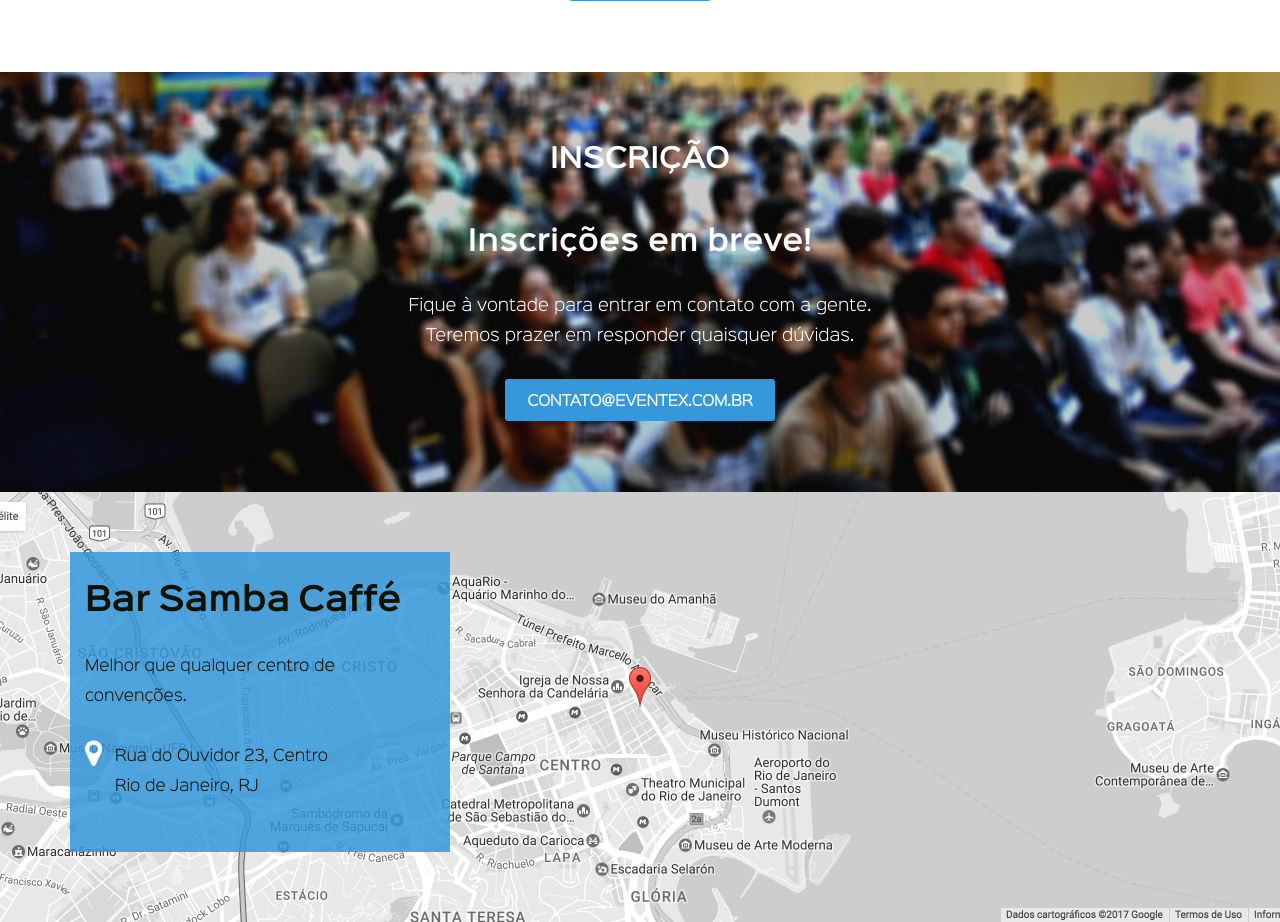
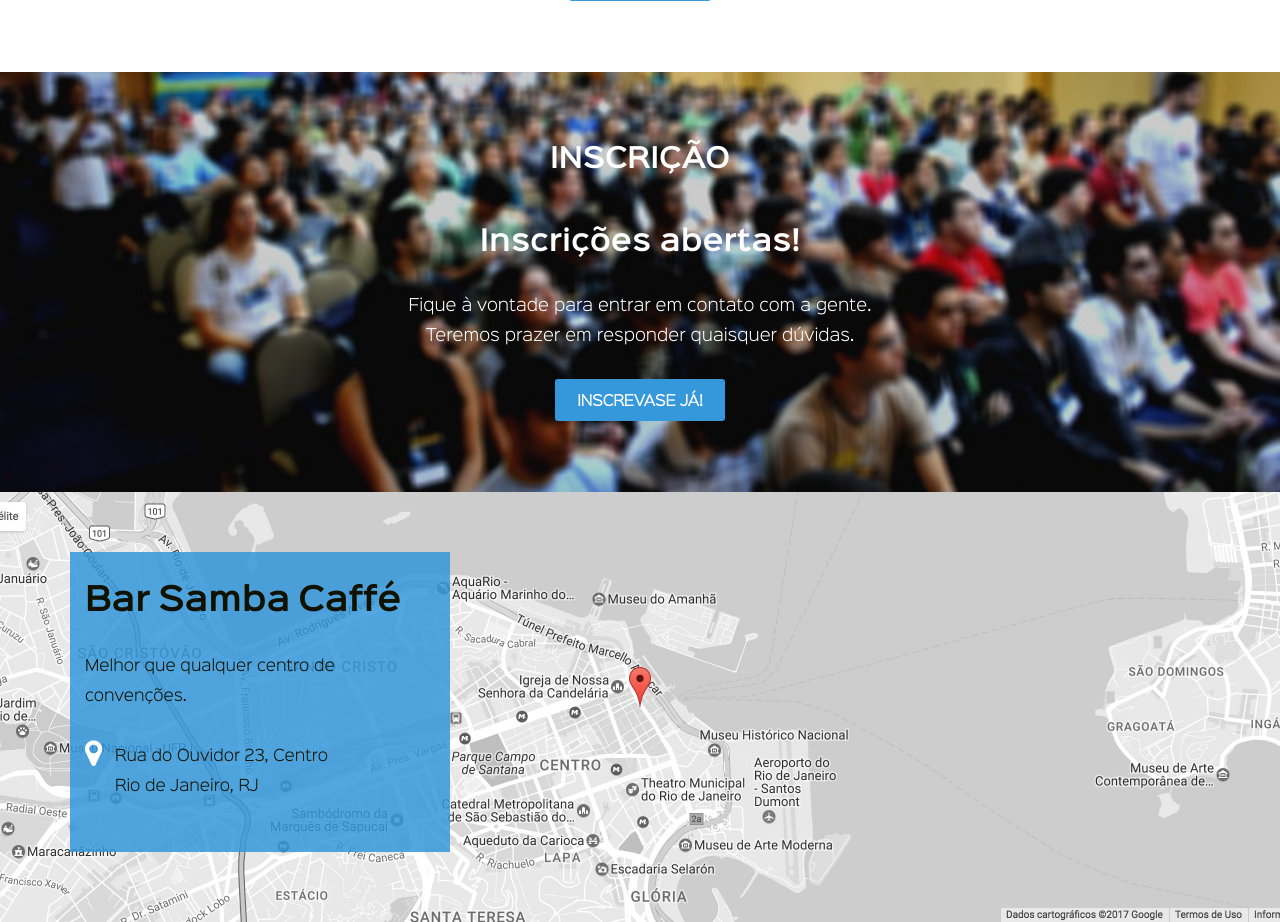
Before and after one commit to victoracioly/eventex-victoracioly, a Django app: page / in a window 1280 px wide. Shown: the part 1818-2740 px from the top of the page. Run offline with Django 3.2, Linux system fonts and the light colour scheme; some libraries are stand-ins or nearby versions.

Commit message:
Habilitando o BOtao Inscricao

```diff
--- a/eventex/core/templates/index.html
+++ b/eventex/core/templates/index.html
@@ -48,7 +48,7 @@
                     <ul>
                         <li><a data-scroll href="#overview">Conferência</a></li>
                         <li><a data-scroll href="#sponsors">Patrocinadores</a></li>
-                        <li><a data-scroll href="#register">Inscrição</a></li>
+                        <li><a data-scroll href="/inscricao/">Inscrição</a></li>
                         <li><a data-scroll href="#venue">Local</a></li>
                     </ul>
                 </nav>
@@ -110,9 +110,9 @@
             <div class="register row">
                 <div class="text-align-center row desktop-12 padding-top-2 min-h-14 container">
                 	<h2>Inscrição</h2>
-                	<h3>Inscrições em breve!</h3>
+                	<h3>Inscrições abertas!</h3>
                     <p>Fique à vontade para entrar em contato com a gente.<br>Teremos prazer em responder quaisquer dúvidas.</p>
-                	<a class="btn-basic btn-blue" href="mailto:contato@eventex.com.br">contato@eventex.com.br</a>
+                	<a class="btn-basic btn-blue" href="/inscricao/">Inscrevase já!</a>
                 </div>
             </div>
         </section>
--- a/eventex/core/tests.py
+++ b/eventex/core/tests.py
@@ -12,3 +12,6 @@ class HomeTest(TestCase):
     def test_template(self):
         """Must use index.html"""
         self.assertTemplateUsed(self.response, 'index.html')
+
+    def test_subscription_link(self):
+        self.assertContains(self.response, 'href="/inscricao/"')
--- a/eventex/settings.py
+++ b/eventex/settings.py
@@ -32,6 +32,7 @@ SECRET_KEY=config('SECRET_KEY')
 DEBUG = config('DEBUG',default=False, cast=bool)
 
 ALLOWED_HOSTS = config('ALLOWED_HOSTS',default="",cast=Csv())
+
 
 
 # Application definition
```
Also changed, not shown: eventex/subscriptions/tests.py (line endings or trailing spaces).
